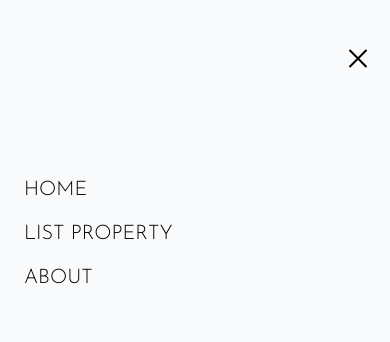
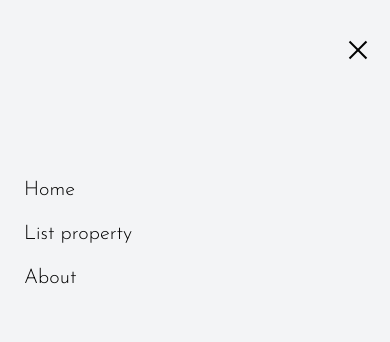
Before and after one commit to Mukul-only/bachelorsCave-home, a website: page index.html in a window 390 px wide. Both pictures are taken after a click on the button 358 px from the left and 56 px from the top of the page. Shown: the top 342 px of the page. Drawn offline with Linux system fonts and the light colour scheme; a web font is replaced by a local one.

Commit message:
hamburger menu fixed tagline reworked

```diff
--- a/index.html
+++ b/index.html
@@ -39,10 +39,10 @@
                     </button>
                 </div>
                 <!-- menu for mobile screens -->
-                <div id="menu" class="absolute min-h-screen top-0 left-0 right-0 bg-gray-50 hidden flex-col py-44 px-6 space-y-4">
-                    <a href="" class="uppercase  font-thin text-xl hover:text-darkestBlue">Home</a>
-                    <a href="" class="uppercase  font-thin text-xl hover:text-darkestBlue">list property</a>
-                    <a href="" class="uppercase  font-thin text-xl hover:text-darkestBlue">about</a>
+                <div id="menu" class="absolute min-h-screen top-0 left-0 right-0 bg-gray-100 hidden flex-col py-44 px-6 space-y-4">
+                    <a href="" class="  font-thin text-xl hover:text-darkestBlue">Home</a>
+                    <a href="" class="  font-thin text-xl hover:text-darkestBlue">List property</a>
+                    <a href="" class="  font-thin text-xl hover:text-darkestBlue">About</a>
 
                     <div class="flex space-x-2 overflow-hidden  justify-center py-16">
                         <a href="" class="py-2 px-4 rounded-lg  uppercase hover:scale-110  duration-200">Sign In</a>
@@ -82,7 +82,7 @@
             </nav>
 
             <div class="mt-28 mb-16">
-                <h1  class="font-thin text-2xl md:text-4xl text-center md:text-left">Dhundo Ge Toh Milega Na</h1>
+                <h1  class="font-thin text-2xl md:text-4xl  md:text-left">Dhundo Ge Toh Milega Na !!</h1>
 
                 <!-- serch section -->
 
--- a/input.css
+++ b/input.css
@@ -75,7 +75,10 @@
 }
 
 .open .hamburger-top{
-    transform:rotate(45deg) translateY(6px) translateX(6px);
+
+    transform:rotate(45deg) translateY(12px) translateX(12px);
+
+
 
 }
 .open .hamburger-middle{
@@ -83,6 +86,8 @@
 
 }
 .open .hamburger-bottom{
-    transform:rotate(-45deg) translateY(6px) translateX(-6px);
+
+    transform:rotate(-45deg) translateY(12px) translateX(-12px);
+
 
 }
```
Also changed, not shown: css/style.css.
